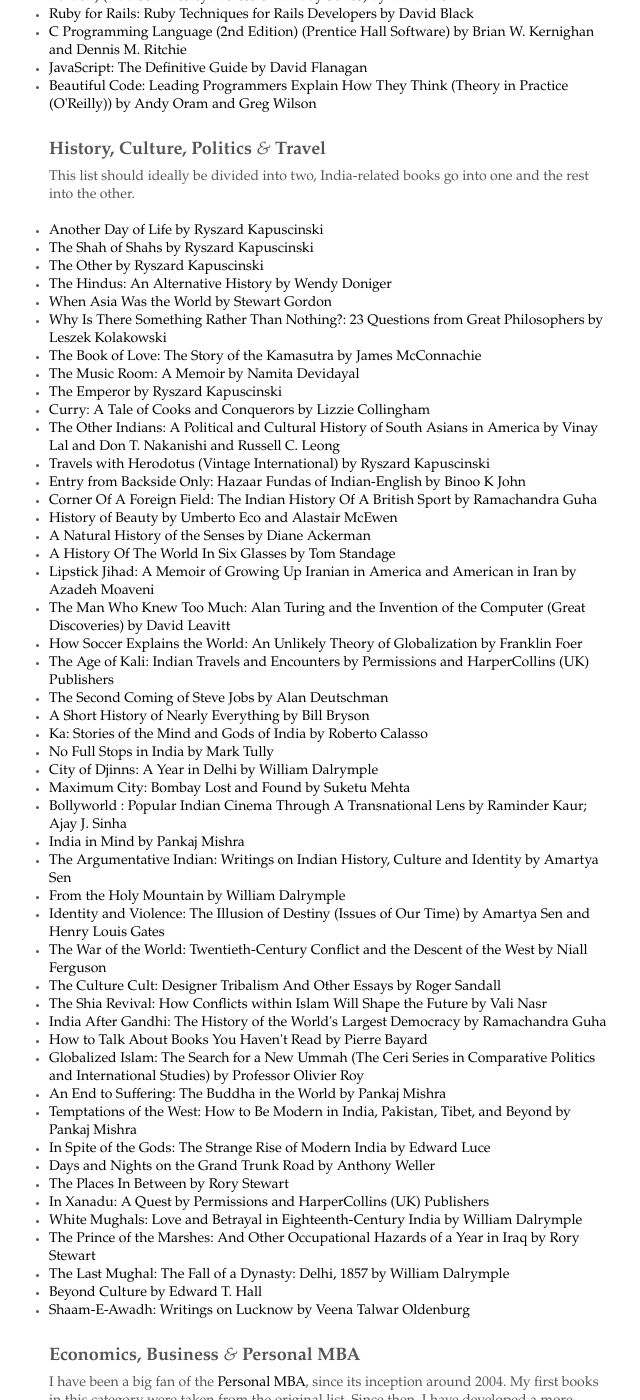
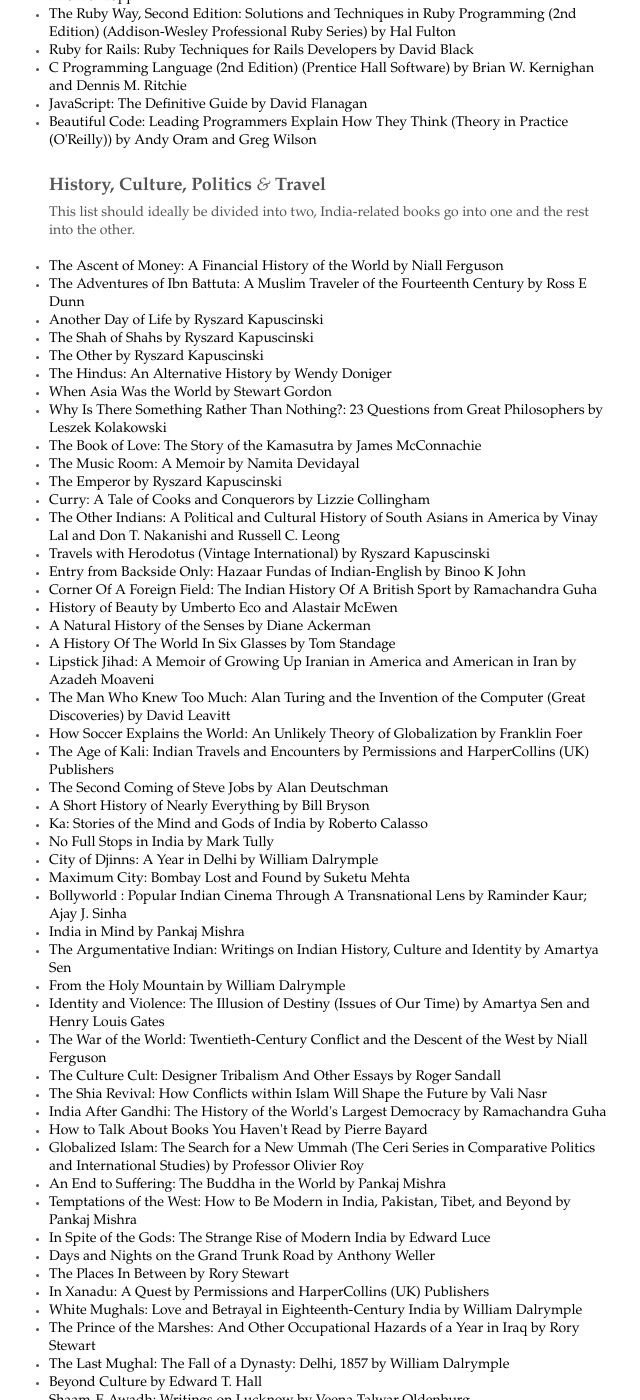
Before and after one commit to deepakjois/website, a Jekyll site: the page built from books/index.html, in a window 1280 px wide and 1400 px high, scrolled down 3165 px. Shown: the whole window, without its empty margins (311-951 px from the left). Built offline with Jekyll 4.4.1, drawn with Linux system fonts in a browser that asks for light colours; some of the changed text lies outside the part shown.

Commit message:
Adding more books

```diff
--- a/_includes/books_read.html
+++ b/_includes/books_read.html
@@ -18,6 +18,7 @@
 <h3>Fiction – Indian Subcontinent Related</h3>
 
 <ul id="fiction-indian">
+  <li class="in_2009"><a href="http://www.amazon.com/gp/product/081471661X">Rakshasa's Ring (Clay Sanskrit Library) by by Vishakhadatta (Author) and Michael Coulson (Translator)</a></li>
   <li class="pre_2009"><a href="http://www.amazon.com/No-God-Sight-Altaf-Tyrewala/dp/159692263X%3FSubscriptionId%3D1KWW0ZZBXM2H44SQVD02%26tag%3Dws%26linkCode%3Dxm2%26camp%3D2025%26creative%3D165953%26creativeASIN%3D159692263X">No God in Sight by Altaf Tyrewala</a></li>
   <li class="pre_2009"><a href="http://www.amazon.com/Six-Suspects-Vikas-Swarup/dp/0385608152%3FSubscriptionId%3D1KWW0ZZBXM2H44SQVD02%26tag%3Dws%26linkCode%3Dxm2%26camp%3D2025%26creative%3D165953%26creativeASIN%3D0385608152">Six Suspects by Vikas Swarup</a></li>
   <li class="pre_2009"><a href="http://www.amazon.com/Recognition-Shakuntala-Clay-Sanskrit-Library/dp/0814788157%3FSubscriptionId%3D1KWW0ZZBXM2H44SQVD02%26tag%3Dws%26linkCode%3Dxm2%26camp%3D2025%26creative%3D165953%26creativeASIN%3D0814788157">The Recognition of Shakuntala (Clay Sanskrit Library) by Kalidasa and Somadeva Vasudeva</a></li>
@@ -151,6 +152,8 @@
 <p>This list should ideally be divided into two, India-related books go into one and the rest into the other.</p>
 
 <ul id="non-fiction-culture">
+  <li class="in_2009"><a href="http://www.amazon.com/Ascent-Money-Financial-History-World/dp/1594201927">The Ascent of Money: A Financial History of the World by Niall Ferguson</a></li>
+  <li class="in_2009"><a href="http://www.amazon.com/Adventures-Ibn-Battuta-Traveler-Fourteenth/dp/0520067436">The Adventures of Ibn Battuta: A Muslim Traveler of the Fourteenth Century by Ross E Dunn</a></li>
   <li class="in_2009"><a href="http://www.amazon.com/Another-Day-Life-Ryszard-Kapuscinski/dp/0375726292">Another Day of Life by Ryszard Kapuscinski</a></li>
   <li class="in_2009"><a href="http://www.amazon.com/Shah-Shahs-Ryszard-Kapuscinski/dp/0679738010">The Shah of Shahs  by Ryszard Kapuscinski</a></li>
   <li class="in_2009"><a href="http://www.amazon.com/Other-Ryszard-Kapuscinski/dp/1844673286">The Other  by Ryszard Kapuscinski</a></li>
@@ -212,6 +215,7 @@
 Economics and Game Theory.</p>
 
 <ul id="non-fiction-economics">
+  <li class="in_2009"><a href="http://www.amazon.com/Science-Four-Thousand-Year-History/dp/019922689X">Science: A Four Thousand Year History by by Patricia Fara</a></li>
   <li class="in_2009"><a href="http://www.amazon.com/Spent-Sex-Evolution-Consumer-Behavior/dp/0670020621">Spent: Sex, Evolution, and Consumer Behavior by Geoffrey Miller</a></li>
   <li class="in_2009"><a href="http://www.amazon.com/Street-Journal-Guide-Starting-Financial/dp/030740708X">The Wall Street Journal Guide to Starting Your Financial Life by Karen Blumenthal</a></li>
   <li class="in_2009"><a href="http://www.amazon.com/Nudge-Improving-Decisions-Health-Happiness/dp/0300122233">Nudge: Improving Decisions About Health, Wealth, and Happiness by Richard H. Thaler and  Cass R. Sunstein</a></li>
```
